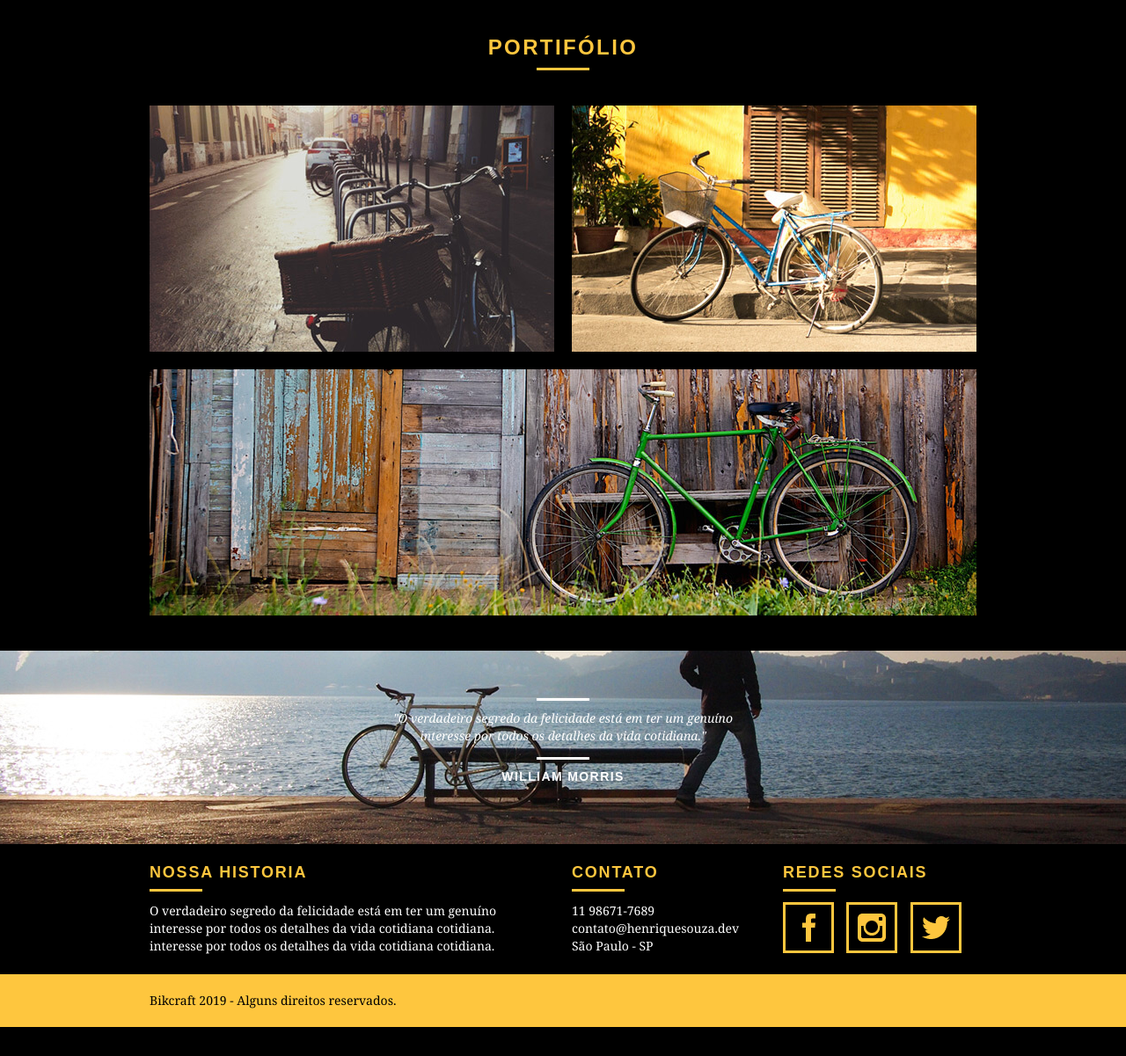
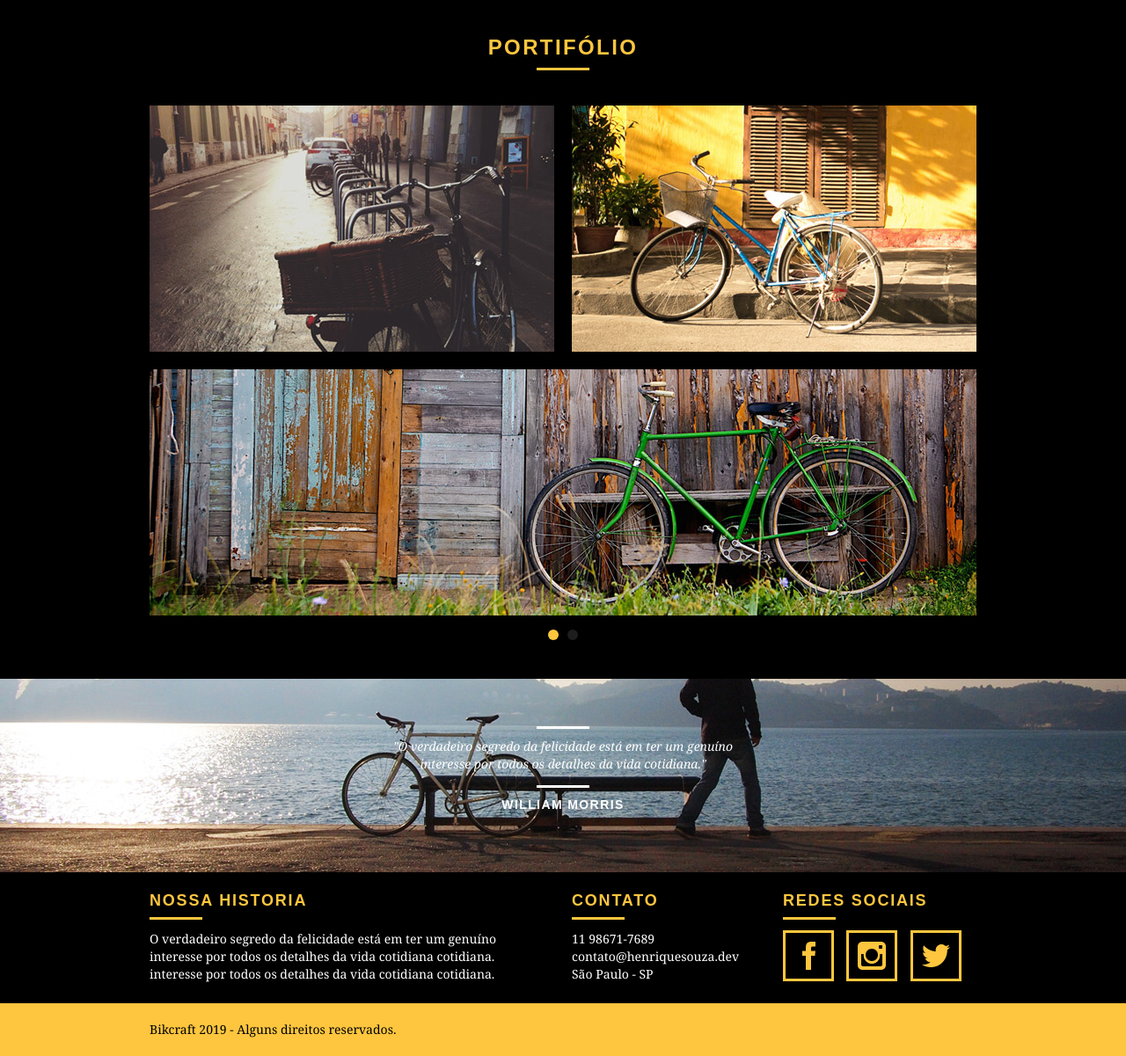
Before and after one commit to BricksSoldier2094/bikcraft.github.io, a PHP site: page /portfolio.html in a window 1280 px wide. Shown: the part 512-1713 px from the top of the page at 88% size. Before the commit the page ends 1680 px from the top, so only its background shows below. Run offline with PHP 8.4, Linux system fonts and the light colour scheme; some libraries are stand-ins or nearby versions.

Commit message:
Building interactive
Adicionado plugin rslide , aplicado estilo e script para funcionar o slide da pagina portfolio.

```diff
--- a/css/portfolio.css
+++ b/css/portfolio.css
@@ -30,7 +30,7 @@
 }
 
 /*Estilo plugin slides*/
-.rslides {
+.rslides, .rslides_portfolio {
     position: relative;
     list-style: none;
     overflow: hidden;
@@ -39,7 +39,7 @@
     margin: 0;
     }
 
-  .rslides li {
+  .rslides li, .rslides_portfolio li {
     -webkit-backface-visibility: hidden;
     position: absolute;
     display: none;
@@ -48,16 +48,43 @@
     top: 0;
     }
 
-  .rslides li:first-child {
+  .rslides li:first-child, .rslides_portfolio li:first-child {
     position: relative;
     display: block;
     float: left;
     }
 
-  .rslides img {
+  .rslides img, .rslides_portfolio img {
     display: block;
     height: auto;
-    float: left;
     width: 100%;
     border: 0;
     }
+
+  .rslides_tabs{
+    text-align: center;
+    margin-top: 14px;
+  }
+
+
+  .rslides_tabs li{
+    display: inline;
+    margin: 5px;
+
+  }
+
+  .rslides_tabs li a{
+    display: inline-block;
+    width: 12px;
+    height: 12px;
+    background: #1d1d1d;
+    color: #1d1d1d;
+    border-radius: 12px;
+    overflow: hidden;
+    text-indent: -200px;
+  }
+
+  .rslides_tabs li a:hover , .rslides_tabs li.rslides_here a{
+    background: #fec63e;
+    color: #fec63e;
+  }
--- a/css/style.css
+++ b/css/style.css
@@ -281,7 +281,7 @@ img {
     background: #fec63e;
 }
 
-.portfolio_lista li:last-child{
+.portfolio_lista div:last-of-type{
     margin-top: 20px;
 }
 
--- a/js/main.js
+++ b/js/main.js
@@ -3,3 +3,12 @@ $(".rslides").responsiveSlides({
     speed: 500,            // Integer: Speed of the transition, in milliseconds
     timeout: 3000,          // Integer: Time between slide transitions, in milliseconds
   });
+
+  $(".rslides_portfolio").responsiveSlides({
+    auto: true,             // Boolean: Animate automatically, true or false
+    speed: 500,            // Integer: Speed of the transition, in milliseconds
+    timeout: 4000,          // Integer: Time between slide transitions, in milliseconds
+    pager: true,           // Boolean: Show pager, true or false
+
+
+  });
--- a/portfolio.html
+++ b/portfolio.html
@@ -10,7 +10,7 @@
     <link rel="stylesheet" href="css/normalize.css">
     <link rel="stylesheet" href="css/reset.css">
     <link rel="stylesheet" href="css/grid.css">
-    <link rel="stylesheet" href="css/style.min.css">
+    <link rel="stylesheet" href="css/style.css">
     <link rel="stylesheet" href="css/portfolio.css">
     <link rel="stylesheet" href="css/responsivo.min.css">
 </head>
```
Also changed, not shown: other parts of portfolio.html (+27 -10 lines).
